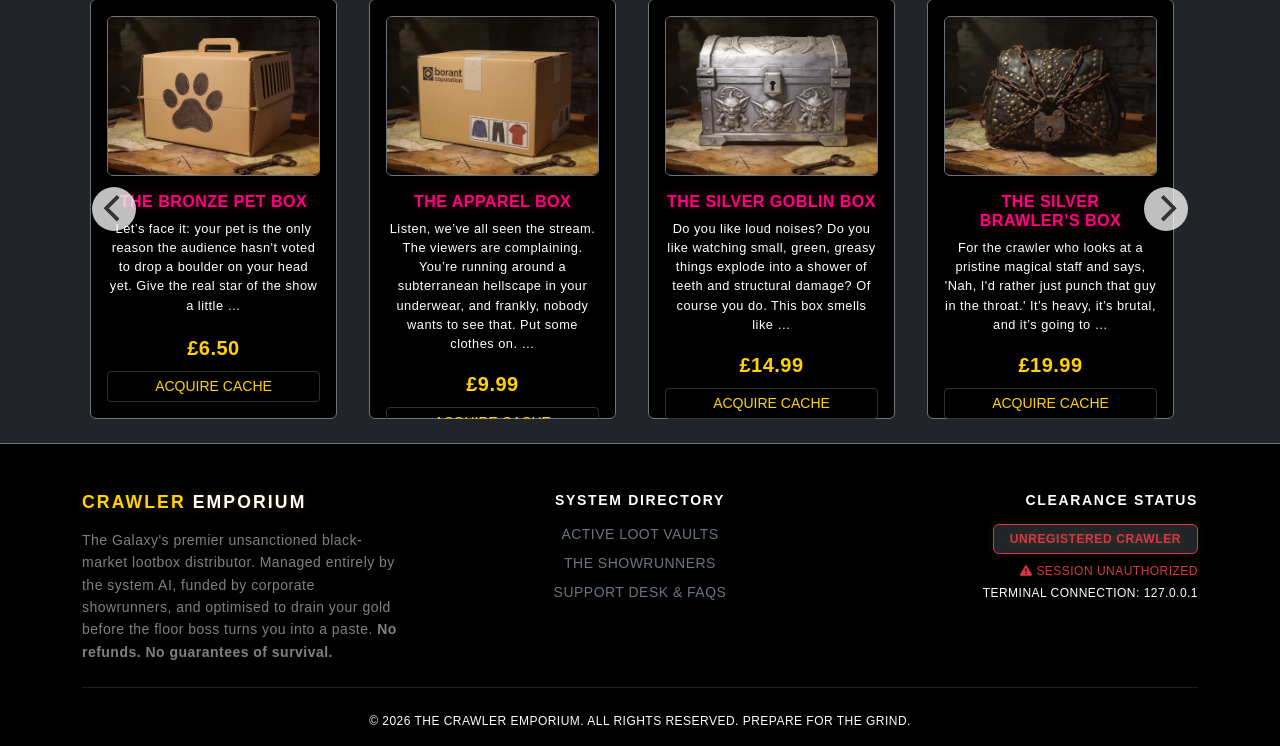
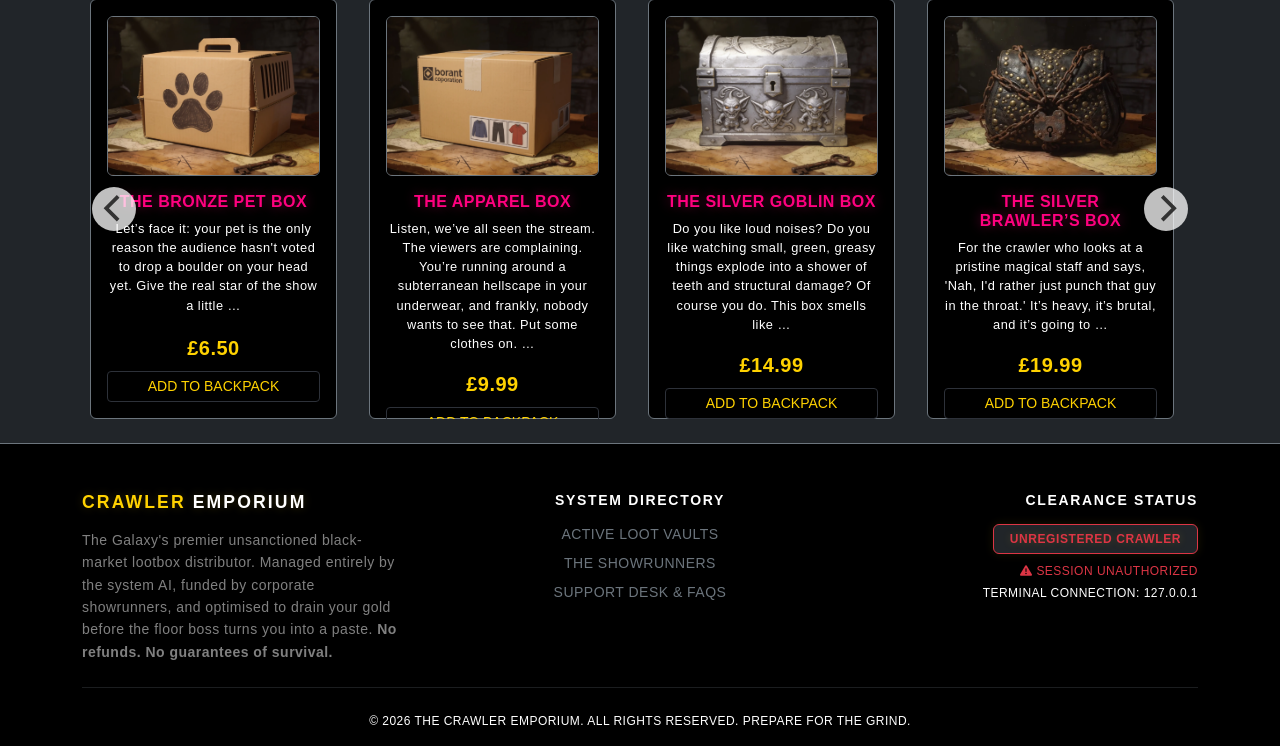
Before and after one commit to MrsG33k/CI-MS4-CrawlerEmporium, a Django app: page / in a window 1280 px wide. Shown: the part 769-1515 px from the top of the page. Run offline with Django 5.2, Linux system fonts and the light colour scheme; data comes from the database, SQL or seed files in the repository; some libraries are stand-ins or nearby versions; some web fonts are replaced.

Commit message:
Edit: Updated wording on the carousel "add to cart" button to be "add to backpack"

```diff
--- a/home/templates/home/index.html
+++ b/home/templates/home/index.html
@@ -91,7 +91,7 @@
                         <span class="text-warning font-sub fs-5 d-block my-2 fw-bold">£{{ product.price }}</span>
                         <form class="form" action="{% url 'add_to_backpack' product.id %}" method="POST">
                             {% csrf_token %}
-                            <button type="submit" class="btn btn-sm btn-outline-warning w-100 font-sub tracking-wide">Acquire Cache</button>
+                            <button type="submit" class="btn btn-sm btn-outline-warning w-100 font-sub tracking-wide">Add to Backpack</button>
                             <input type="hidden" name="redirect_url" value="{{ request.path }}">
                         </form>
                     </div>
```
